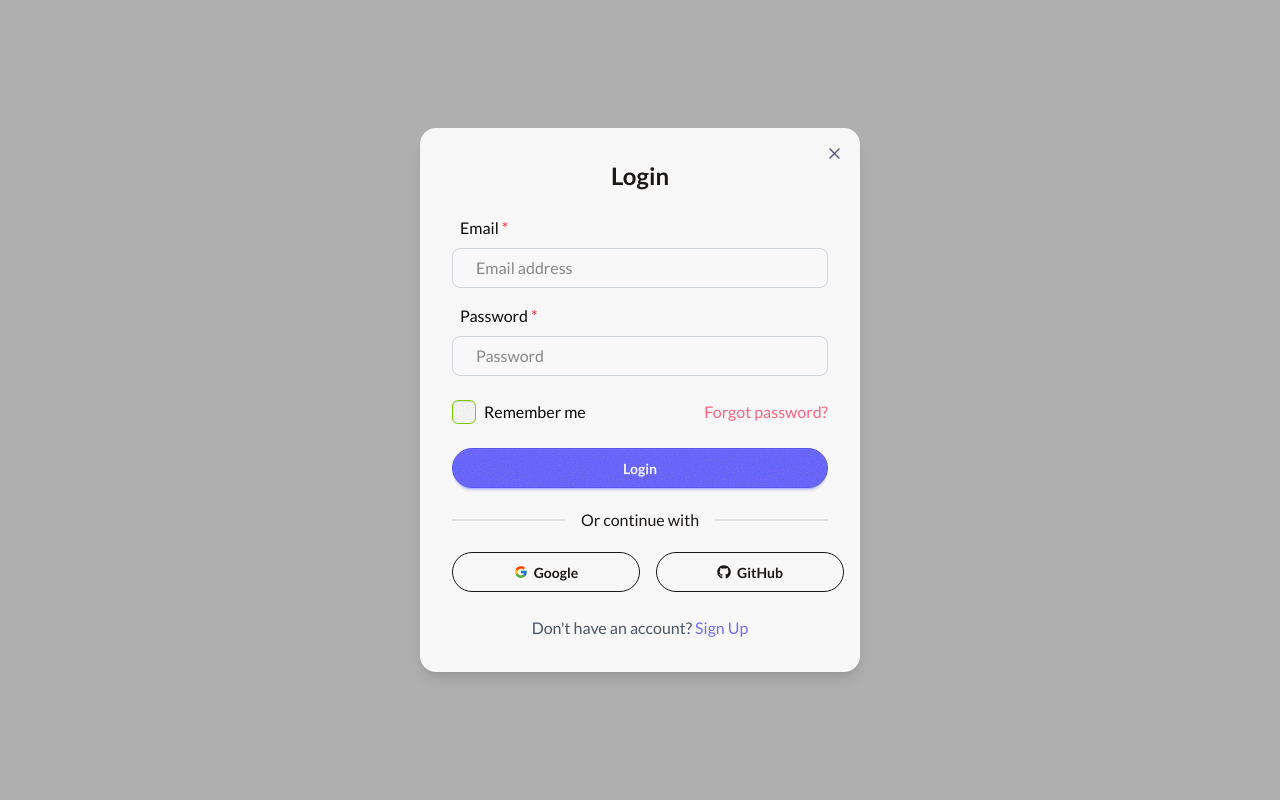
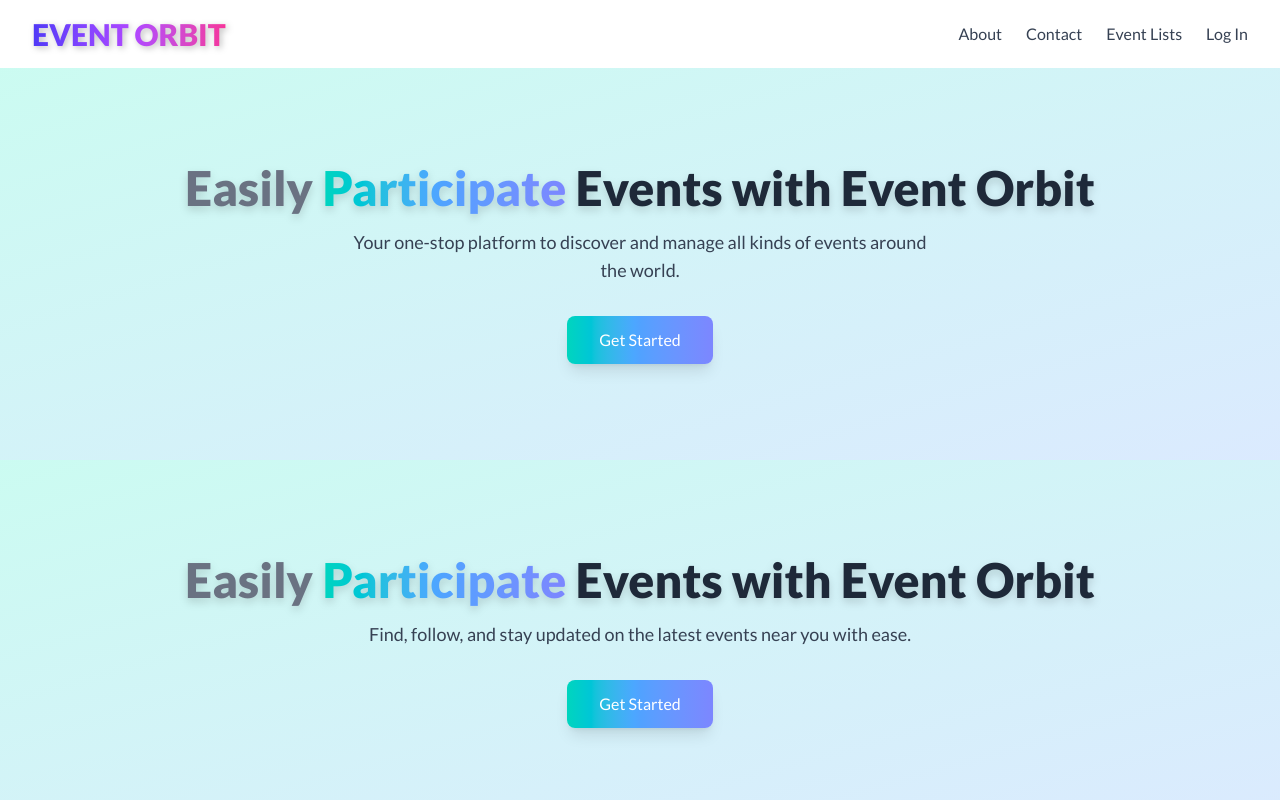
Before and after one commit to Anuptigga/EventOrbit, a React (Vite) app in the folder frontend/: page / in a window 1280 px wide. Shown: the top 800 px of the page. Built offline with nearby package versions, Linux system fonts and the light colour scheme.

Commit message:
added context

```diff
--- a/frontend/src/App.jsx
+++ b/frontend/src/App.jsx
@@ -1,23 +1,23 @@
-import { BrowserRouter as Router, Route, Routes } from 'react-router-dom';
-import EventForm from './components/EventForm';
-import EventList from './components/EventList';
+import { BrowserRouter as Router, Route, Routes } from 'react-router-dom'
+import EventForm from './components/EventForm'
+import EventList from './components/EventList'
 import SignIn from './components/SignIn'
-import HomePage from './components/HomePage';
-
-
+import HomePage from './components/HomePage'
+import Navbar from './components/Navbar'
+import { AuthProvider } from './contexts/AuthContext'
 
 function App() {
   return (
     <Router>
+      <Navbar />
+      <SignIn />
       <Routes>
-        <Route path="/" element={<SignIn />} />
-        <Route path="/Home" element={<HomePage />} />
+        <Route path="/" element={<HomePage />} />
         <Route path="/EventForm" element={<EventForm />} />
         <Route path="/EventList" element={<EventList />} />
       </Routes>
     </Router>
-
-  );
+  )
 }
 
-export default App;
+export default App
--- a/frontend/src/components/EventList.jsx
+++ b/frontend/src/components/EventList.jsx
@@ -44,7 +44,6 @@ export default function EventList() {
 
   return (
     <>
-      <Navbar />
       <div className="max-w-6xl h-xl mx-auto p-6 space-y-6 grid gap-6 grid-cols-1">
         {events.map((event) => (
           <EventItem key={event.id} event={event} />
--- a/frontend/src/components/HomePage.jsx
+++ b/frontend/src/components/HomePage.jsx
@@ -1,5 +1,6 @@
 import { Link } from 'react-router-dom'
 import { useEffect, useState } from 'react'
+import Navbar from './Navbar'
 
 export default function HomePage() {
   const phrases = ['Explore', 'Track', 'Participate']
@@ -17,23 +18,12 @@ export default function HomePage() {
 
   return (
     <div className="overflow-x-hidden overflow-y-hidden">
-      {/* Navbar */}
-      <nav className="flex items-center justify-between px-8 py-4 bg-white shadow-md">
-        <Link to="/" className="text-3xl font-extrabold text-transparent bg-clip-text bg-gradient-to-r from-indigo-600 via-purple-500 to-pink-500 drop-shadow-[2px_2px_3px_rgba(0,0,0,0.25)] transform hover:scale-105 transition-transform duration-300">
-          EVENT ORBIT
-        </Link>
-
-        <div className="flex space-x-6 font-medium">
-          <Link to="about" className="text-gray-700 hover:text-indigo-600 transition-colors duration-200">About</Link>
-          <Link to="contact" className="text-gray-700 hover:text-purple-600 transition-colors duration-200">Contact</Link>
-          <Link to="eventlist" className="text-gray-700 hover:text-pink-500 transition-colors duration-200">Event Lists</Link>
-          <Link to="login" className="text-gray-700 hover:text-indigo-600 transition-colors duration-200">Log In</Link>
-        </div>
-      </nav>
-
       {/* Hero Sections */}
       {[1, 2, 3].map((_, idx) => (
-        <section key={idx} className="bg-gradient-to-br from-teal-100 to-blue-100 text-center py-24 px-6 text-gray-800">
+        <section
+          key={idx}
+          className="bg-gradient-to-br from-teal-100 to-blue-100 text-center py-24 px-6 text-gray-800"
+        >
           <h1 className="text-4xl md:text-5xl font-extrabold mb-4 drop-shadow-lg">
             <span className="text-gray-500">Easily</span>{' '}
             <span className="text-transparent bg-clip-text bg-gradient-to-r from-teal-400 via-blue-400 to-indigo-400 transition-opacity duration-700">
@@ -42,9 +32,12 @@ export default function HomePage() {
             Events with Event Orbit
           </h1>
           <p className="text-lg text-gray-700 mb-8 max-w-xl mx-auto">
-            {idx === 0 && 'Your one-stop platform to discover and manage all kinds of events around the world.'}
-            {idx === 1 && 'Find, follow, and stay updated on the latest events near you with ease.'}
-            {idx === 2 && 'Simplify event participation and never miss an opportunity again.'}
+            {idx === 0 &&
+              'Your one-stop platform to discover and manage all kinds of events around the world.'}
+            {idx === 1 &&
+              'Find, follow, and stay updated on the latest events near you with ease.'}
+            {idx === 2 &&
+              'Simplify event participation and never miss an opportunity again.'}
           </p>
           <Link
             to="eventlist"
--- a/frontend/src/components/Navbar.jsx
+++ b/frontend/src/components/Navbar.jsx
@@ -1,37 +1,43 @@
-import { useState } from 'react'
-import { Menu, X } from 'lucide-react'
+import { Link } from 'react-router-dom'
+import { useAuth } from '../hooks/useAuth'
 
 export default function Navbar() {
-  const [isOpen, setIsOpen] = useState(false)
+  const { handleClickLogin } = useAuth()
+  return (
+    <nav className="flex items-center justify-between px-8 py-4 bg-white shadow-md">
+      <Link
+        to="/"
+        className="text-3xl font-extrabold text-transparent bg-clip-text bg-gradient-to-r from-indigo-600 via-purple-500 to-pink-500 drop-shadow-[2px_2px_3px_rgba(0,0,0,0.25)] transform hover:scale-105 transition-transform duration-300"
+      >
+        EVENT ORBIT
+      </Link>
 
-  return (
-    <nav className="flex mb-6 items-center justify-between px-6 py-4 bg-primary text-primary-content shadow-lg">
-      <div className="text-xl font-bold">Event Orbit</div>
-
-      {/* Hamburger menu - visible only on small screens */}
-      <div className="md:hidden">
-        <button onClick={() => setIsOpen(!isOpen)}>
-          {isOpen ? <X className="w-6 h-6" /> : <Menu className="w-6 h-6" />}
+      <div className="flex space-x-6 font-medium">
+        <Link
+          to="about"
+          className="text-gray-700 hover:text-indigo-600 transition-colors duration-200"
+        >
+          About
+        </Link>
+        <Link
+          to="contact"
+          className="text-gray-700 hover:text-purple-600 transition-colors duration-200"
+        >
+          Contact
+        </Link>
+        <Link
+          to="eventlist"
+          className="text-gray-700 hover:text-pink-500 transition-colors duration-200"
+        >
+          Event Lists
+        </Link>
+        <button
+          className="text-gray-700 cursor-pointer hover:text-indigo-600 transition-colors duration-200"
+          onClick={handleClickLogin}
+        >
+          Log In
         </button>
       </div>
-
-      {/* Desktop Menu */}
-      <div className="hidden md:flex gap-6 font-medium">
-        <div>Home</div>
-        <div>About</div>
-        <div>Contact</div>
-        <div>Sign In</div>
-      </div>
-
-      {/* Mobile Menu */}
-      {isOpen && (
-        <div className="absolute top-16 left-0 w-full flex flex-col items-center bg-white shadow-md md:hidden py-4 gap-4 text-gray-700 font-medium z-50">
-          <div>Home</div>
-          <div>About</div>
-          <div>Contact</div>
-          <div>Sign In</div>
-        </div>
-      )}
     </nav>
   )
 }
--- a/frontend/src/components/SignIn.jsx
+++ b/frontend/src/components/SignIn.jsx
@@ -2,54 +2,70 @@ import React, { useEffect, useState } from 'react'
 import { FcGoogle } from 'react-icons/fc'
 import { FaGithub } from 'react-icons/fa'
 import { assets } from '../assets/assets'
-import {login,signup} from "../services/api/auth"
+import { login, signup } from '../services/api/auth'
+import { useNavigate } from 'react-router-dom'
+import { useAuth } from '../hooks/useAuth'
 
 const SignIn = () => {
+  const navigate = useNavigate()
+
+  const { isOpen, handleClickCross } = useAuth()
+  console.log(isOpen)
+
   const [state, setState] = useState('Login')
-  const [formData, setFormData]=useState({
-    name:'',
-    email:'',
-    password:''
+
+  const [formData, setFormData] = useState({
+    name: '',
+    email: '',
+    password: '',
   })
 
   useEffect(() => {
-    document.body.style.overflow = 'hidden'
-    return () => {
-      document.body.style.overflow = 'unset'
-    }
-  }, [])
+    document.body.style.overflow = isOpen ? 'hidden' : 'unset'
+  }, [isOpen])
 
-  const handleChange=(e)=>{
-    const {name,value}=e.target;
-    setFormData(prev=>({
+  const handleChange = (e) => {
+    const { name, value } = e.target
+    setFormData((prev) => ({
       ...prev,
-      [name]:value
+      [name]: value,
     }))
   }
 
-  const handleSubmit= async(e)=>{
-     e.preventDefault();
+  const handleSubmit = async (e) => {
+    e.preventDefault()
     try {
-      let response;
-      if(state==='Login'){
-        response= await login(formData.email,formData.password)
+      let response
+      if (state === 'Login') {
+        response = await login(formData.email, formData.password)
+      } else {
+        response = await signup(
+          formData.name,
+          formData.email,
+          formData.password
+        )
       }
-      else{
-        response= await signup(formData.name,formData.email,formData.password)
-      }
-      console.log("Signup successfull",response)
+      console.log('Signup successfull', response)
     } catch (error) {
       console.log(error)
     }
   }
 
   return (
+    isOpen && (
       <div className="absolute top-0 left-0 right-0 bottom-0 z-10 backdrop-blur-sm bg-neutral/30 flex justify-center items-center">
-      <form className="relative bg-base-100 p-8 rounded-2xl shadow-lg w-110" onSubmit={handleSubmit}>
+        <form
+          className="relative bg-base-100 p-8 rounded-2xl shadow-lg w-110"
+          onSubmit={handleSubmit}
+        >
           <img
             src={assets.cross_icon}
             alt="Cross Icon"
             className="absolute top-5 right-5 cursor-pointer"
+            onClick={
+              handleClickCross
+              // navigate(-1)
+            }
           />
           <h2 className="text-2xl font-bold text-center mb-6">{state}</h2>
           {state === 'Sign Up' && (
@@ -147,6 +163,7 @@ const SignIn = () => {
         </form>
       </div>
     )
+  )
 }
 
 export default SignIn
--- /dev/null
+++ b/frontend/src/contexts/AuthContext.jsx
@@ -0,0 +1,25 @@
+import { createContext, useState } from 'react'
+
+const AuthContext = createContext()
+
+function AuthProvider({ children }) {
+  const [isOpen, setIsOpen] = useState(false)
+
+  function handleClickLogin() {
+    setIsOpen(true)
+  }
+
+  function handleClickCross() {
+    setIsOpen(false)
+  }
+
+  return (
+    <AuthContext.Provider
+      value={{ isOpen, setIsOpen, handleClickLogin, handleClickCross }}
+    >
+      {children}
+    </AuthContext.Provider>
+  )
+}
+
+export { AuthProvider, AuthContext }
--- /dev/null
+++ b/frontend/src/hooks/useAuth.js
@@ -0,0 +1,11 @@
+import { useContext } from 'react'
+import { AuthContext } from '../contexts/AuthContext'
+
+function useAuth() {
+  const context = useContext(AuthContext)
+  if (context === undefined)
+    throw new Error('AuthContext was used outside of its Provider')
+  return context
+}
+
+export { useAuth }
--- a/frontend/src/main.jsx
+++ b/frontend/src/main.jsx
@@ -2,9 +2,12 @@ import { StrictMode } from 'react'
 import { createRoot } from 'react-dom/client'
 import './styles/tailwind.css'
 import App from './App.jsx'
+import { AuthProvider } from './contexts/AuthContext.jsx'
 
 createRoot(document.getElementById('root')).render(
   <StrictMode>
-    <App />
+    <AuthProvider>
+      <App />
+    </AuthProvider>
   </StrictMode>
 )
--- a/frontend/src/styles/tailwind.css
+++ b/frontend/src/styles/tailwind.css
@@ -4,30 +4,30 @@
 @plugin "daisyui";
 
 @plugin "daisyui/theme" {
-  name: 'lofi';
+  name: 'winter';
   default: true;
   prefersdark: true;
   color-scheme: 'light';
-  --color-base-100: oklch(98% 0.001 106.423);
-  --color-base-200: oklch(97% 0.001 106.424);
-  --color-base-300: oklch(92% 0.003 48.717);
-  --color-base-content: oklch(21% 0.006 56.043);
-  --color-primary: oklch(58% 0.233 277.117);
-  --color-primary-content: oklch(96% 0.018 272.314);
-  --color-secondary: oklch(76% 0.233 130.85);
-  --color-secondary-content: oklch(27% 0.072 132.109);
-  --color-accent: oklch(70% 0.213 47.604);
-  --color-accent-content: oklch(26% 0.079 36.259);
-  --color-neutral: oklch(14% 0.004 49.25);
-  --color-neutral-content: oklch(98% 0.001 106.423);
-  --color-info: oklch(70% 0.165 254.624);
-  --color-info-content: oklch(28% 0.091 267.935);
-  --color-success: oklch(77% 0.152 181.912);
-  --color-success-content: oklch(27% 0.046 192.524);
-  --color-warning: oklch(85% 0.199 91.936);
-  --color-warning-content: oklch(28% 0.066 53.813);
-  --color-error: oklch(71% 0.194 13.428);
-  --color-error-content: oklch(27% 0.105 12.094);
+  --color-base-100: oklch(98% 0.003 247.858);
+  --color-base-200: oklch(96% 0.007 247.896);
+  --color-base-300: oklch(92% 0.013 255.508);
+  --color-base-content: oklch(41.886% 0.053 255.824);
+  --color-primary: #006d77;
+  --color-primary-content: oklch(98% 0.014 180.72);
+  --color-secondary: #edf6f9;
+  --color-secondary-content: oklch(12% 0.042 264.695);
+  --color-accent: #83c5be;
+  --color-accent-content: oklch(12% 0.042 264.695);
+  --color-neutral: oklch(12% 0.042 264.695);
+  --color-neutral-content: oklch(100% 0 0);
+  --color-info: oklch(71% 0.143 215.221);
+  --color-info-content: oklch(17.625% 0.017 214.515);
+  --color-success: oklch(72% 0.219 149.579);
+  --color-success-content: oklch(16.098% 0.015 197.823);
+  --color-warning: oklch(76% 0.188 70.08);
+  --color-warning-content: oklch(17.834% 0.009 71.47);
+  --color-error: oklch(63% 0.237 25.331);
+  --color-error-content: oklch(14.618% 0.022 20.076);
   --radius-selector: 1rem;
   --radius-field: 2rem;
   --radius-box: 1rem;
@@ -65,12 +65,24 @@
 
 @keyframes gradientAnimation {
   0% {
-    background: linear-gradient(135deg, oklch(96% 0.03 250), oklch(94% 0.04 320));
+    background: linear-gradient(
+      135deg,
+      oklch(96% 0.03 250),
+      oklch(94% 0.04 320)
+    );
   }
   50% {
-    background: linear-gradient(135deg, oklch(96% 0.03 100), oklch(94% 0.04 400));
+    background: linear-gradient(
+      135deg,
+      oklch(96% 0.03 100),
+      oklch(94% 0.04 400)
+    );
   }
   100% {
-    background: linear-gradient(135deg, oklch(96% 0.03 250), oklch(94% 0.04 320));
+    background: linear-gradient(
+      135deg,
+      oklch(96% 0.03 250),
+      oklch(94% 0.04 320)
+    );
   }
 }
```
Also changed, not shown: frontend/src/components/EventForm.jsx (+6 -5 lines), 1 other file (tests, documents, lock files or other folders). Lines whose indentation alone changed are shown as unchanged.
